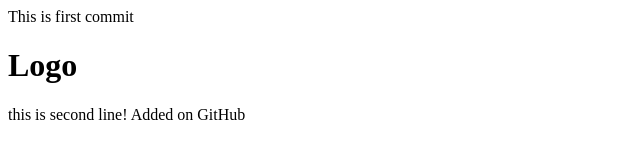
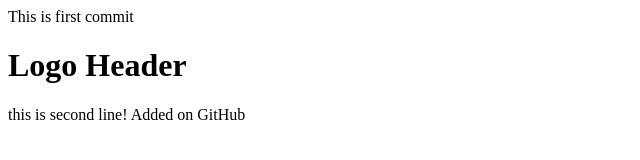
Before and after one commit to Foxy1337/homework, a plain HTML site: page index.html in a window 1280 px wide. Shown: the whole page, without its empty margins (0-640 px from the left). Drawn offline with Linux system fonts and the light colour scheme.

Commit message:
added logo

```diff
--- a/index.html
+++ b/index.html
@@ -6,7 +6,8 @@
 <body>
 This is first commit
 <div class="header">
-	<h1>Logo</h1>
+	<h1>Logo
+	Header</h1>
 </div>
 
 this is second line!
```
